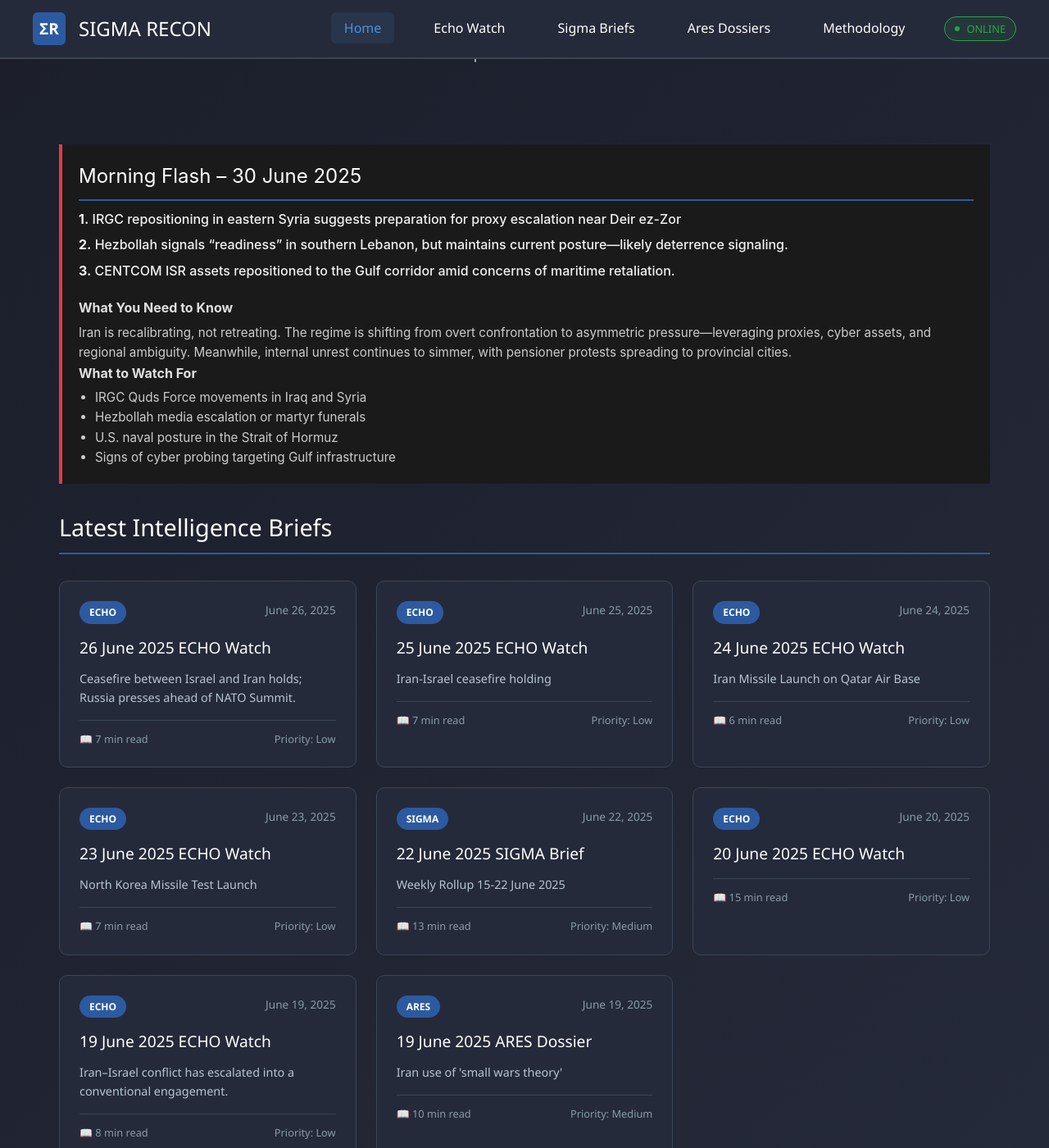
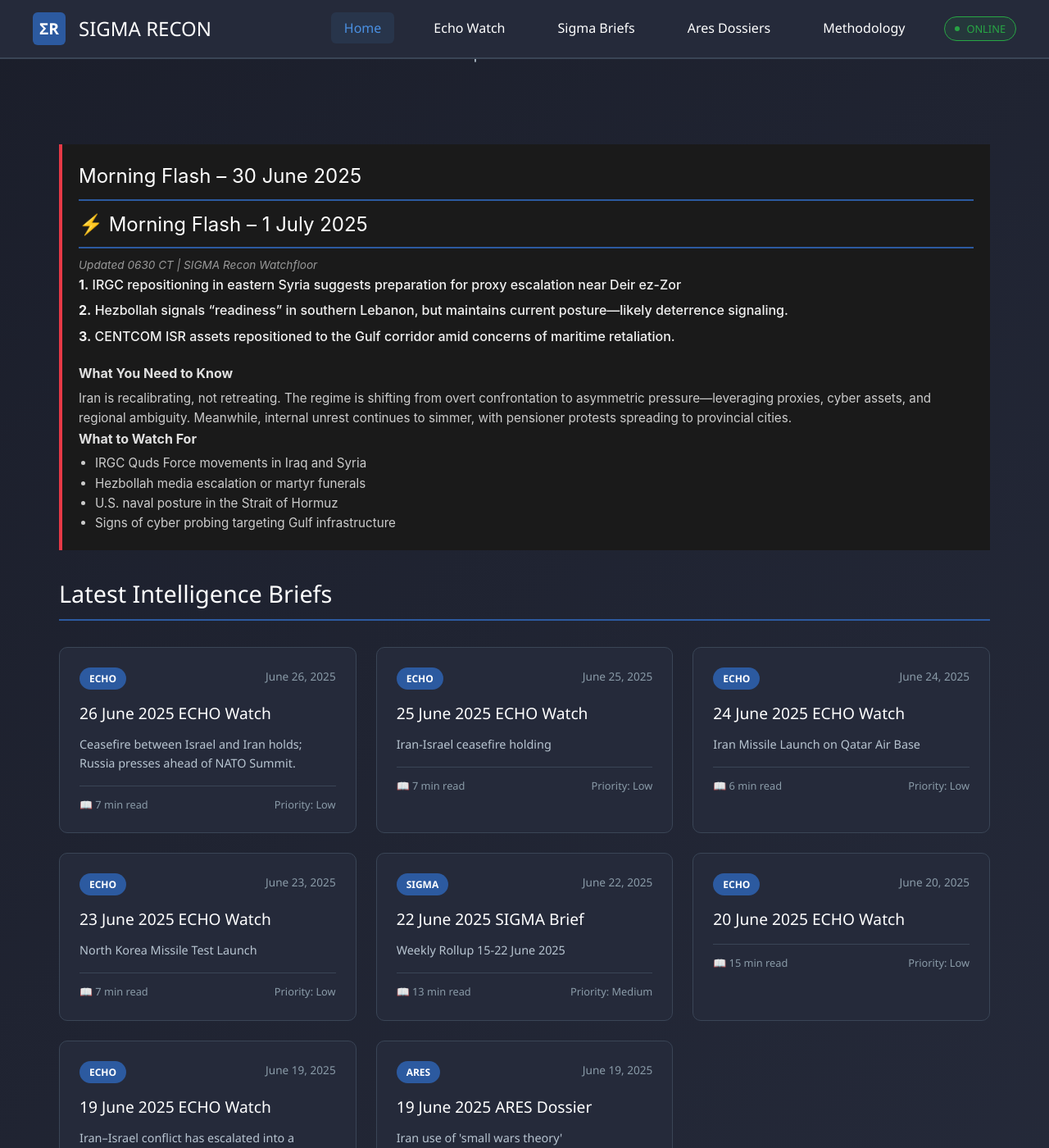
Before and after one commit to Monster52/SIGMA_Recon, a Jekyll site: the page built from index.html, in a window 1280 px wide and 1400 px high, scrolled down 244 px. Shown: the whole window at 82% size. Built offline with Jekyll 4.4.1, drawn with Linux system fonts in a browser that asks for light colours.

Commit message:
Added timestamp for Morning flash

```diff
--- a/index.html
+++ b/index.html
@@ -11,6 +11,9 @@ title: SIGMA Recon - Strategic Intelligence Portal
 <!-- Morning Flash Module -->
 <div class="morning-flash-container">
   <h2 class="section-title">Morning Flash – 30 June 2025</h2>
+  <h2 class="section-title">⚡ Morning Flash – 1 July 2025</h2>
+    <p class="flash-timestamp">Updated 0630 CT | SIGMA Recon Watchfloor</p>
+
   <ul class="flash-bullets">
     <li><strong>1.</strong> IRGC repositioning in eastern Syria suggests preparation for proxy escalation near Deir ez-Zor</li>
     <li><strong>2.</strong> Hezbollah signals “readiness” in southern Lebanon, but maintains current posture—likely deterrence signaling.</li>
--- a/style.css
+++ b/style.css
@@ -448,3 +448,10 @@
   padding-left: 20px;
   list-style-type: disc;
 }
+
+.flash-timestamp {
+  font-size: 0.85rem;
+  color: #999999;
+  margin-top: 5px;
+  font-style: italic;
+}
```
